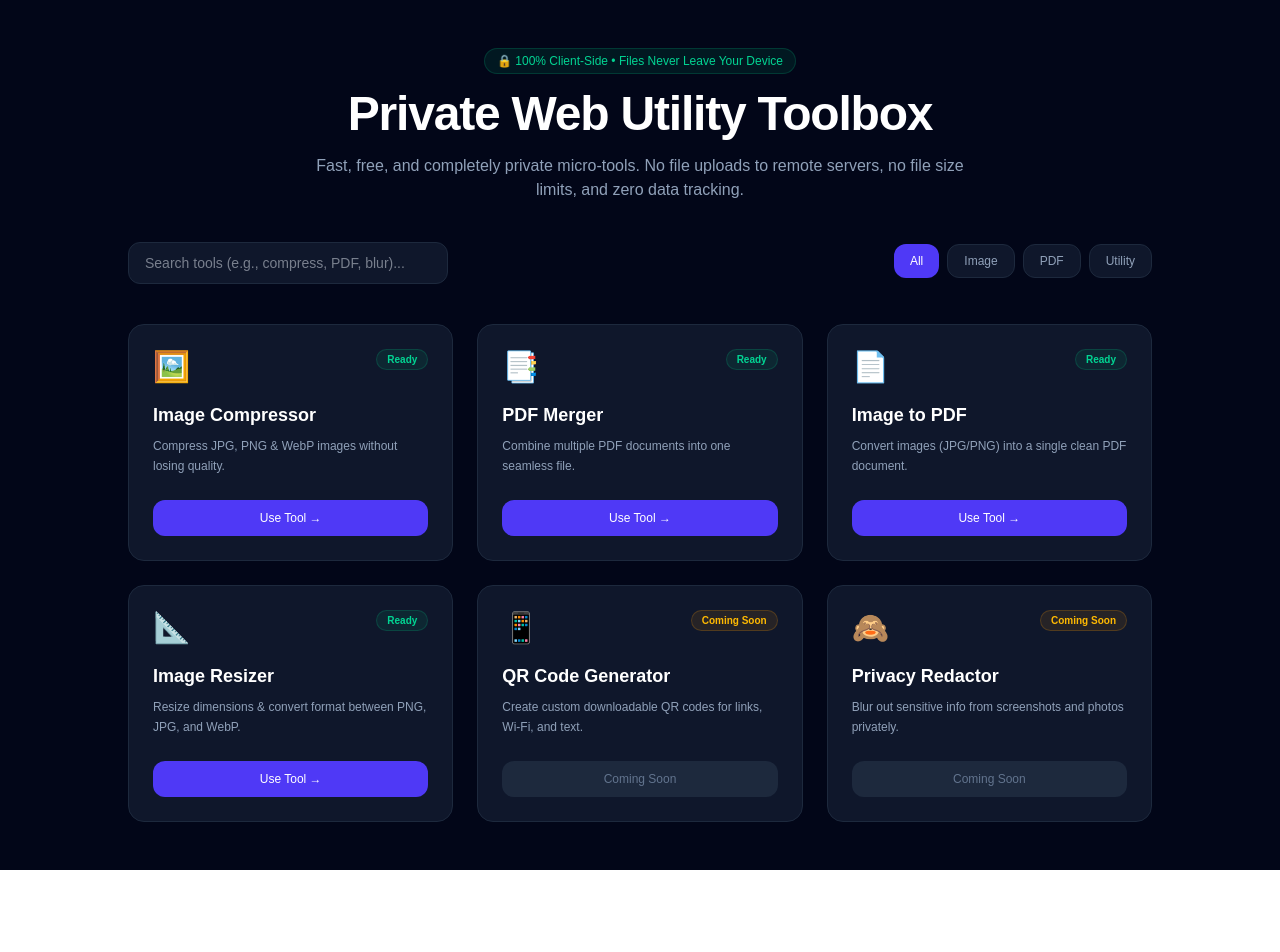
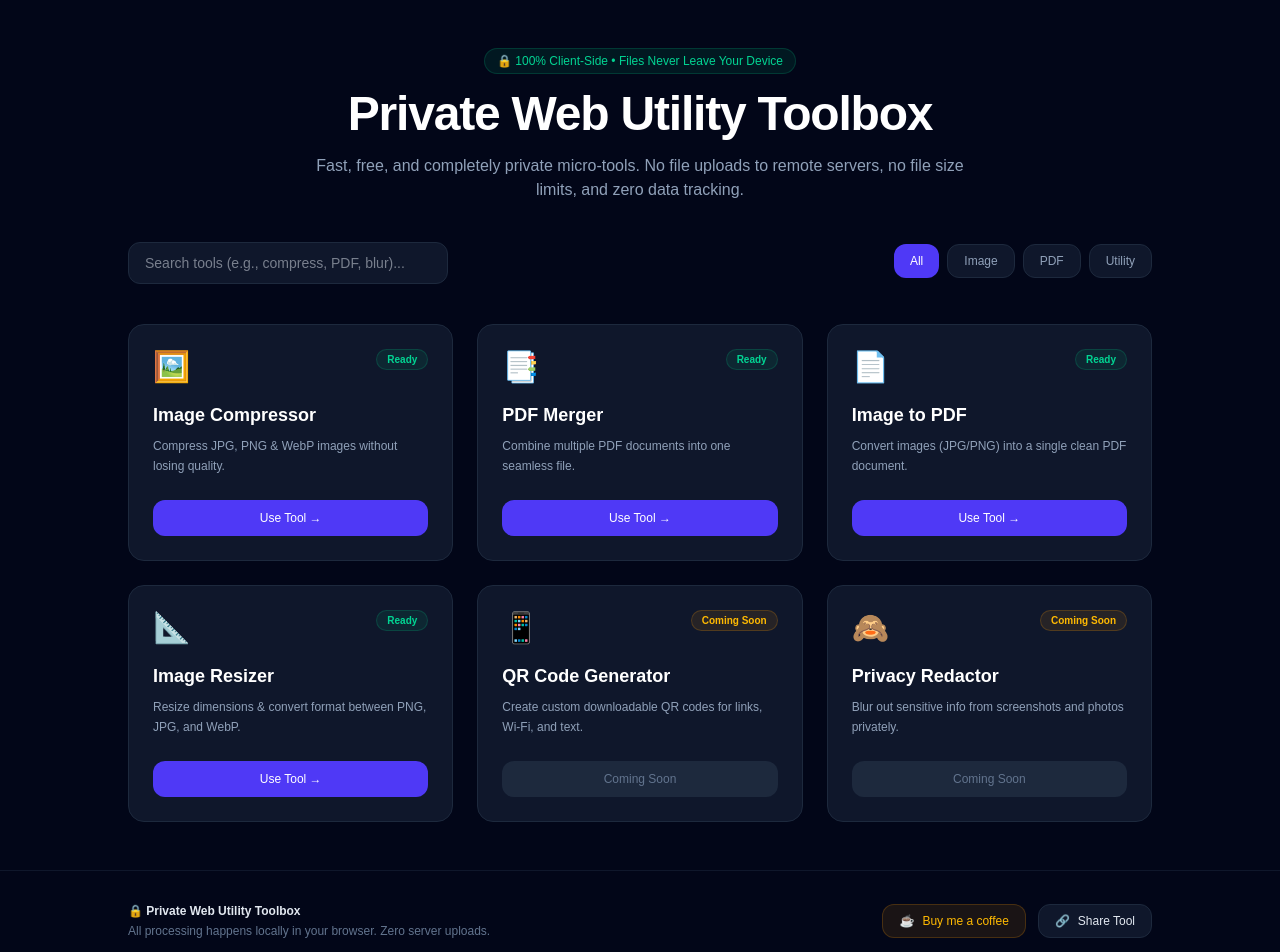
Before and after one commit to anveshak131-wq/private-toolbox, a Next.js app: page / in a window 1280 px wide. Shown: the top 952 px of the page. Before the commit the page ends 870 px from the top, so only its background shows below. Built offline with nearby package versions, Linux system fonts and the light colour scheme.

Commit message:
Add global footer with Buy Me A Coffee tip jar and share button

```diff
--- /dev/null
+++ b/app/components/Footer.tsx
@@ -0,0 +1,70 @@
+"use client";
+
+import React, { useState } from "react";
+import Link from "next/link";
+
+export default function Footer() {
+  const [copied, setCopied] = useState(false);
+
+  const handleShare = async () => {
+    const shareData = {
+      title: "Private Web Utility Toolbox",
+      text: "Fast, free, and 100% private web tools. Files never leave your browser!",
+      url: window.location.href,
+    };
+
+    if (navigator.share) {
+      try {
+        await navigator.share(shareData);
+      } catch (err) {
+        console.log("Error sharing:", err);
+      }
+    } else {
+      // Fallback: Copy current URL to clipboard
+      await navigator.clipboard.writeText(window.location.href);
+      setCopied(true);
+      setTimeout(() => setCopied(false), 2500);
+    }
+  };
+
+  return (
+    <footer className="w-full bg-slate-950 border-t border-slate-900 text-slate-400 text-xs py-8 px-6 mt-auto">
+      <div className="max-w-5xl mx-auto flex flex-col md:flex-row items-center justify-between gap-6">
+
+        {/* Brand & Privacy Statement */}
+        <div className="text-center md:text-left space-y-1">
+          <p className="font-semibold text-slate-200">
+            🔒 Private Web Utility Toolbox
+          </p>
+          <p className="text-slate-500">
+            All processing happens locally in your browser. Zero server uploads.
+          </p>
+        </div>
+
+        {/* Interactive Buttons: Tip Jar + Share */}
+        <div className="flex items-center gap-3">
+          {/* Tip Jar Button */}
+          <a
+            href="https://buymeacoffee.com"
+            target="_blank"
+            rel="noopener noreferrer"
+            className="flex items-center gap-2 bg-amber-500/10 border border-amber-500/20 text-amber-400 hover:bg-amber-500/20 px-4 py-2 rounded-xl font-medium transition"
+          >
+            <span>☕</span>
+            <span>Buy me a coffee</span>
+          </a>
+
+          {/* Social Share / Copy Link Button */}
+          <button
+            onClick={handleShare}
+            className="flex items-center gap-2 bg-slate-900 border border-slate-800 text-slate-200 hover:text-white hover:border-slate-700 px-4 py-2 rounded-xl font-medium transition"
+          >
+            <span>🔗</span>
+            <span>{copied ? "Link Copied!" : "Share Tool"}</span>
+          </button>
+        </div>
+
+      </div>
+    </footer>
+  );
+}
--- a/app/layout.tsx
+++ b/app/layout.tsx
@@ -1,6 +1,7 @@
 import type { Metadata } from "next";
 import { Geist, Geist_Mono } from "next/font/google";
 import "./globals.css";
+import Footer from "./components/Footer";
 
 const geistSans = Geist({
   variable: "--font-geist-sans",
@@ -13,17 +14,24 @@ const geistMono = Geist_Mono({
 });
 
 export const metadata: Metadata = {
-  title: "Create Next App",
-  description: "Generated by create next app",
+  title: "Private Web Utility Toolbox | 100% Client-Side",
+  description:
+    "Fast, free, and private micro-tools. Compress images, merge PDFs, and convert files entirely in your browser.",
 };
 
-export default function RootLayout({ children }: LayoutProps<"/">) {
+export default function RootLayout({
+  children,
+}: Readonly<{
+  children: React.ReactNode;
+}>) {
   return (
-    <html
-      lang="en"
-      className={`${geistSans.variable} ${geistMono.variable} h-full antialiased`}
-    >
-      <body className="min-h-full flex flex-col">{children}</body>
+    <html lang="en">
+      <body
+        className={`${geistSans.variable} ${geistMono.variable} antialiased min-h-screen flex flex-col bg-slate-950 text-slate-100`}
+      >
+        <div className="flex-grow">{children}</div>
+        <Footer />
+      </body>
     </html>
   );
 }
```
